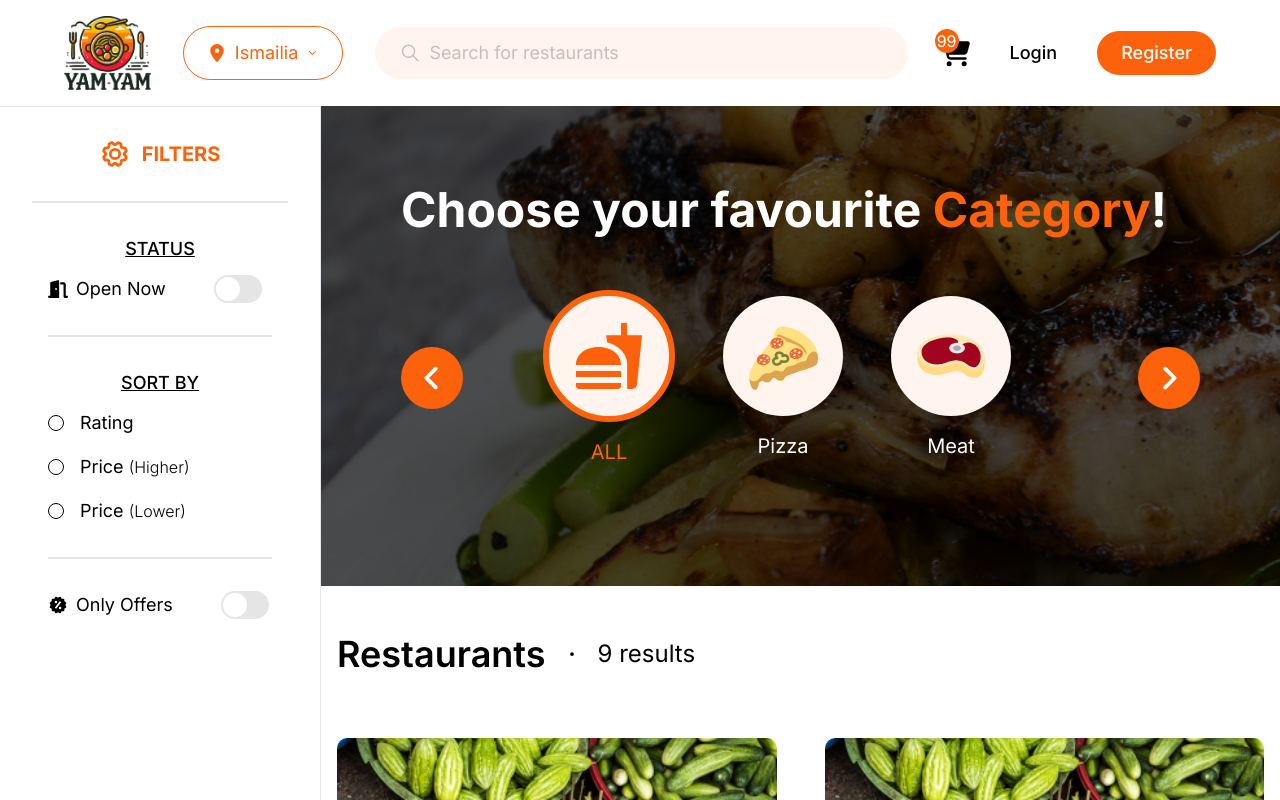
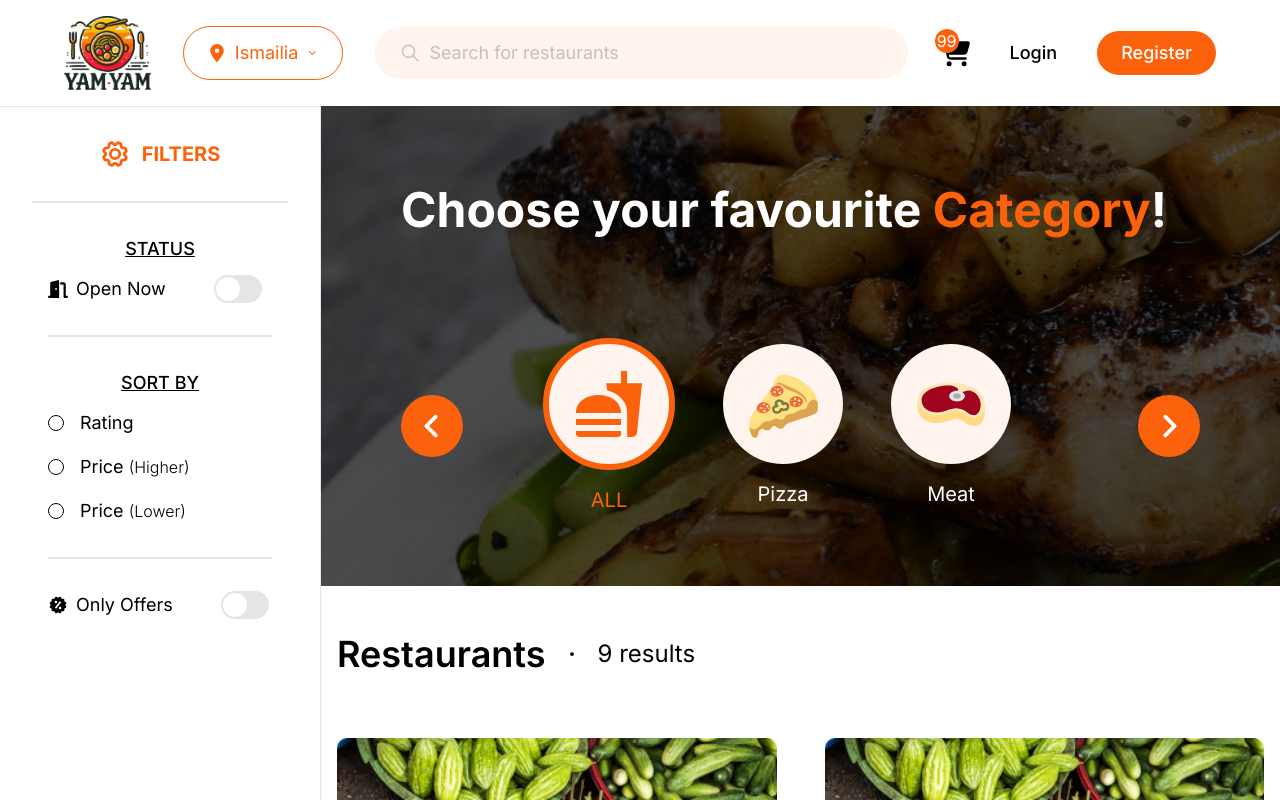
Before and after one commit to elsayedessam003/YumYum, a React (Vite) app in the folder Client/: page /restaurants in a window 1280 px wide. Shown: the top 800 px of the page. Built offline with nearby package versions, Linux system fonts and the light colour scheme.

Commit message:
adjusted the position of the slider slightly

```diff
--- a/Client/src/pages/restaurants/Restaurants.jsx
+++ b/Client/src/pages/restaurants/Restaurants.jsx
@@ -27,7 +27,7 @@ function Restaurants() {
         <div
           style={{ backgroundImage: "url('/CategoriesBackground.svg')" }}
           className={
-            "h-[30rem] bg-no-repeat bg-cover p-20 flex flex-col gap-16 w-full"
+            "h-[30rem] bg-no-repeat bg-cover p-20 flex flex-col gap-[7rem] w-full"
           }
         >
           <section className={"flex text-5xl font-bold text-white"}>
```
